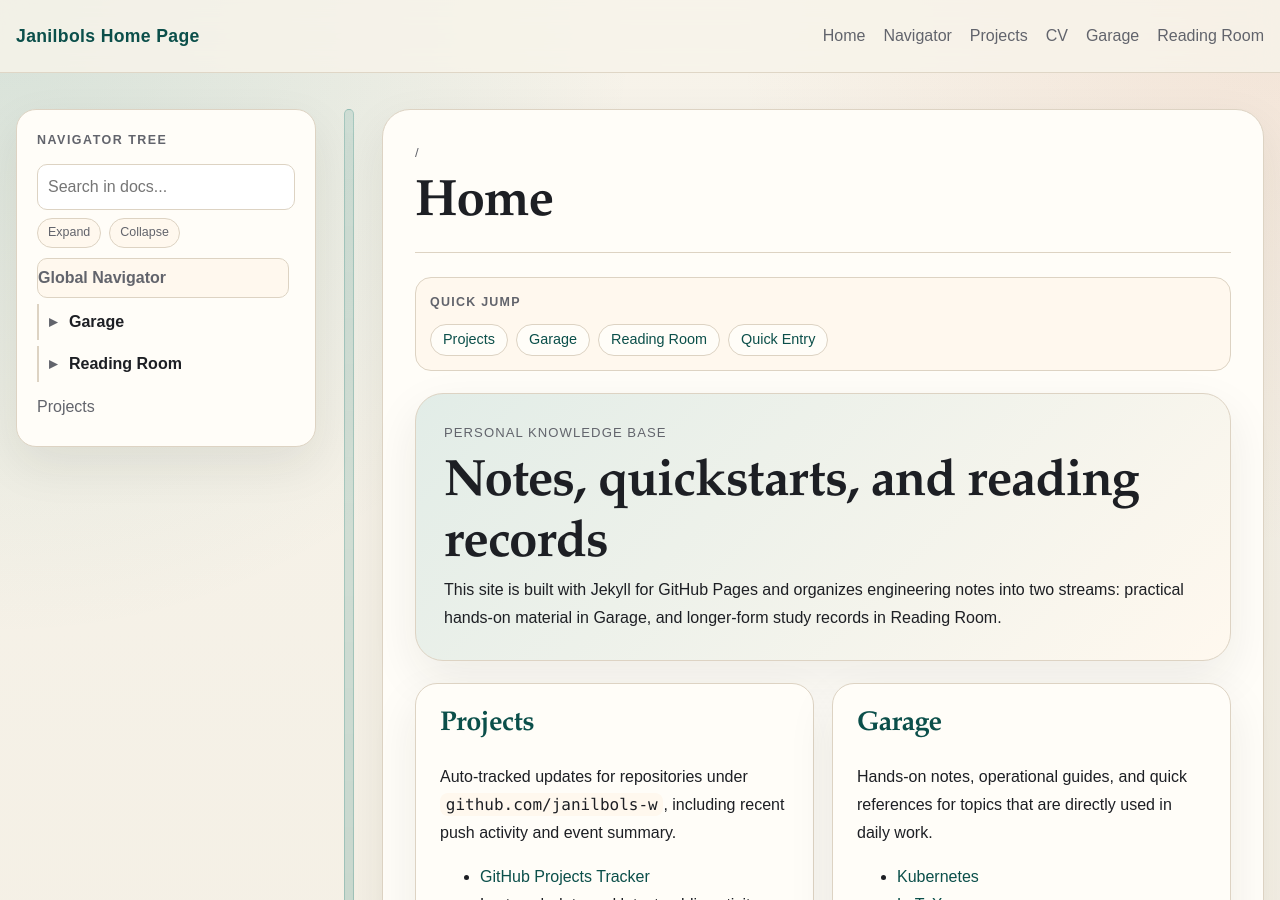
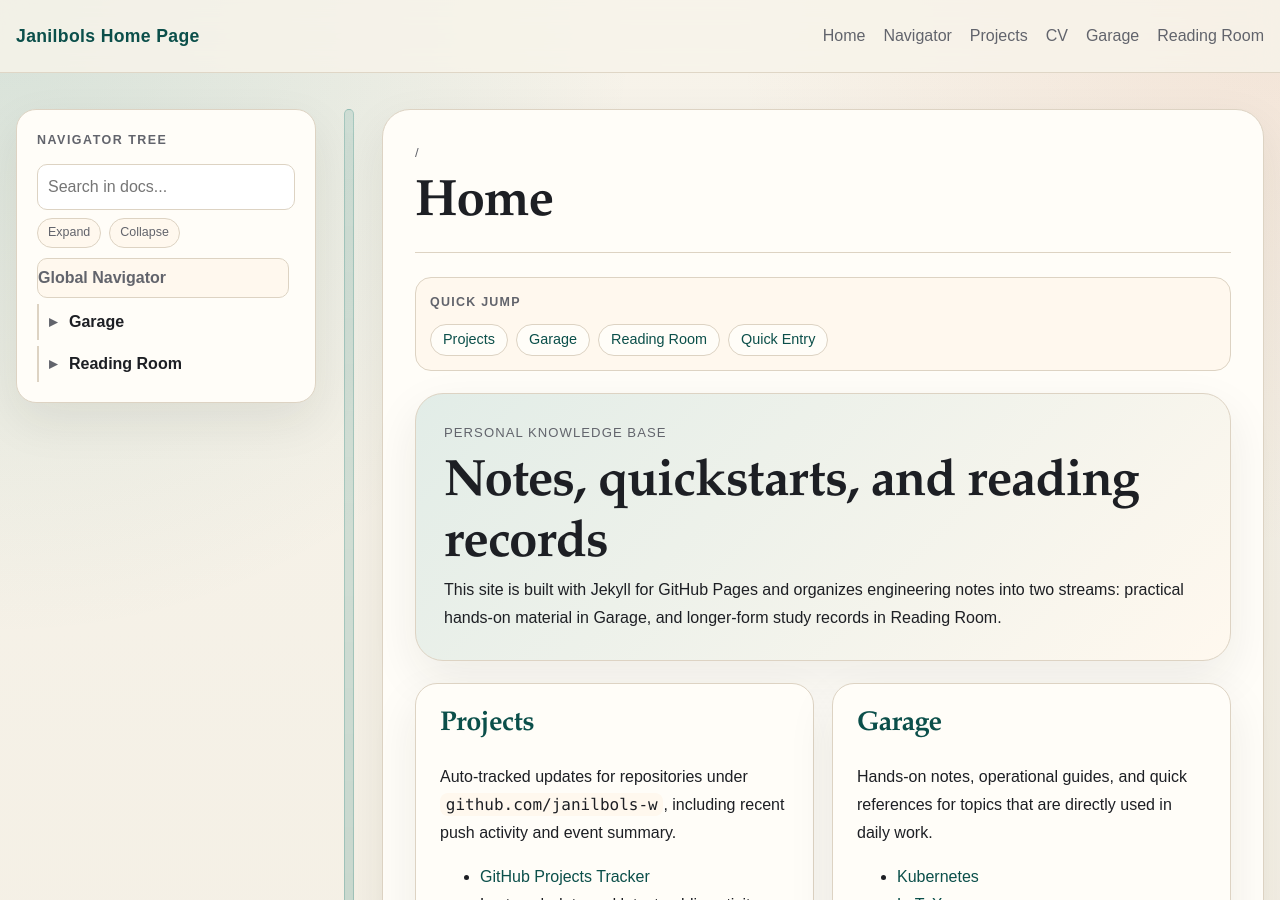
Before and after one commit to janilbols-w/janilbols-w.github.io, a Jekyll site: the page built from index.md, in a window 1280 px wide and 900 px high. Built offline with Jekyll 4.4.1, drawn with Linux system fonts in a browser that asks for light colours; comment, search, counter and statistics services are not loaded.

Commit message:
update navigator

```diff
--- a/_layouts/default.html
+++ b/_layouts/default.html
@@ -231,8 +231,6 @@
               </details>
             </div>
           </details>
-
-          <a href="{{ '/projects/' | relative_url }}">Projects</a>
 
           <!-- SIDEBAR-TREE:END -->
         </nav>
```
